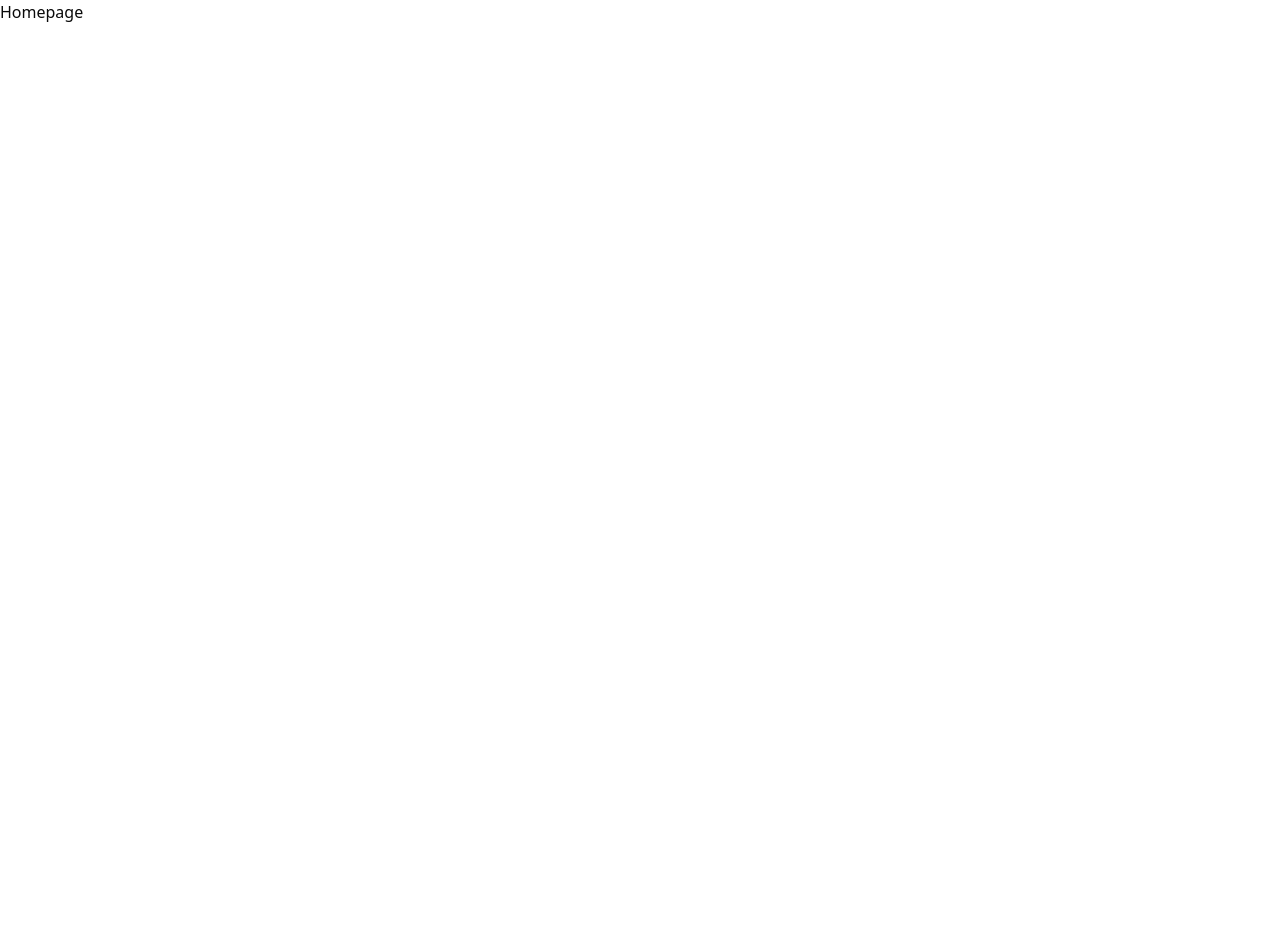
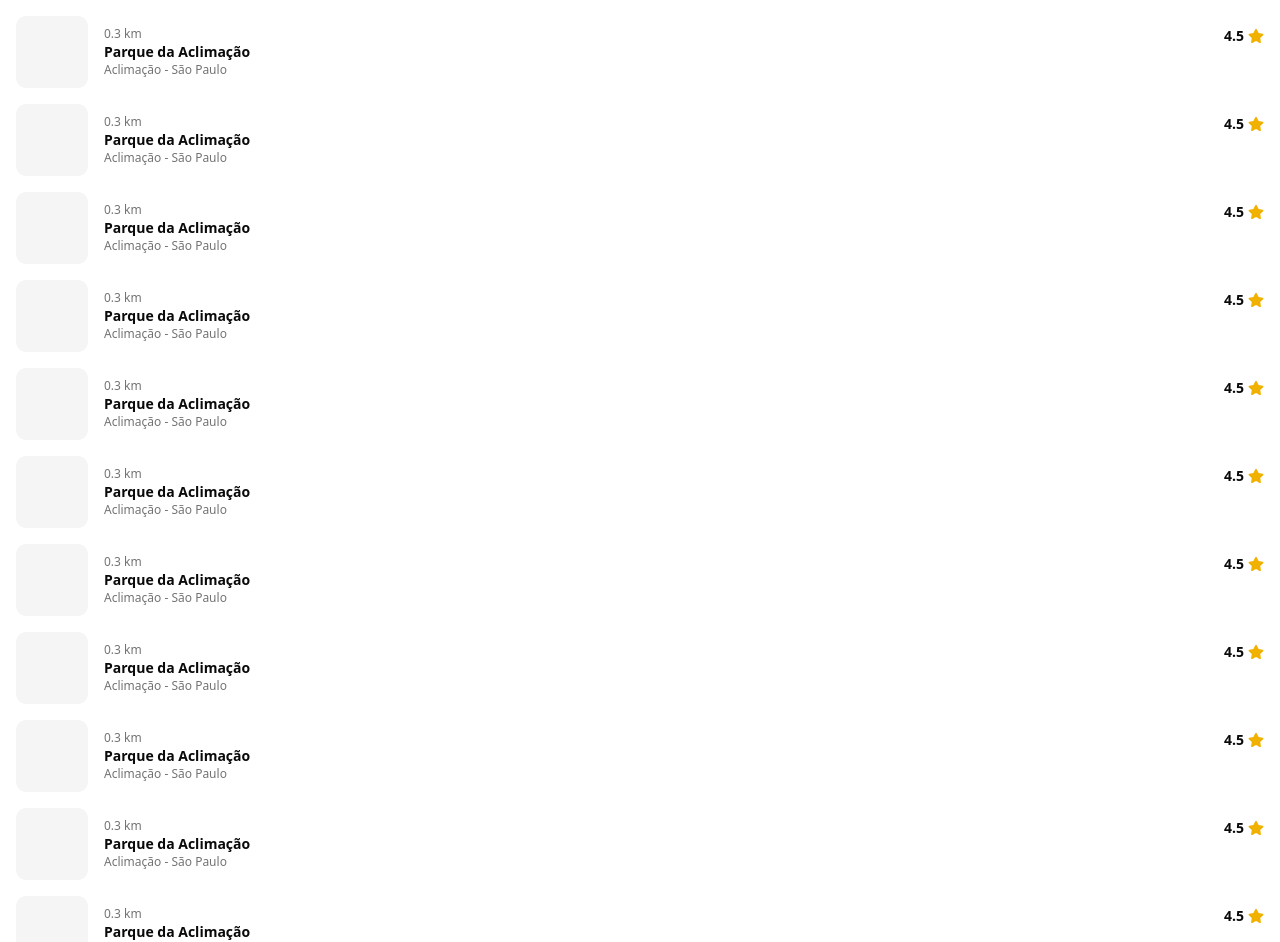
Before and after one commit to willianmarcucci/podepet, a Next.js app: page / in a window 1280 px wide. Shown: the top 942 px of the page. Before the commit the page ends 800 px from the top, so only its background shows below. Built offline with nearby package versions, Linux system fonts and the light colour scheme.

Commit message:
Teste com os itens

```diff
--- a/app/page.tsx
+++ b/app/page.tsx
@@ -9,10 +9,27 @@ import {
   ItemTitle,
 } from "@/components/ui/item";
 
+import { Star } from "lucide-react";
+
+// Inspo: https://dribbble.com/shots/26803134-Listings-Navigation-Lookscout-Design-System
+
 export default function Home() {
   return (
-    <div>
-Homepage
+    <div className="flex flex-col gap-4 p-4">
+      <PlaceItem />
+      <PlaceItem />
+      <PlaceItem />
+      <PlaceItem />
+      <PlaceItem />
+      <PlaceItem />
+      <PlaceItem />
+      <PlaceItem />
+      <PlaceItem />
+      <PlaceItem />
+      <PlaceItem />
+      <PlaceItem />
+      <PlaceItem />
+      <PlaceItem />
     </div>
   );
 }
--- a/components/place-item.tsx
+++ b/components/place-item.tsx
@@ -1,15 +1,27 @@
-import { Item, ItemContent, ItemDescription, ItemHeader, ItemTitle } from "./ui/item";
+import { FaStar } from "react-icons/fa";
 
 export default function PlaceItem() {
   return (
-    <Item variant={"outline"}>
-      <ItemHeader>
-        <div className="h-40 bg-muted aspect-square rounded-sm w-full"></div>
-      </ItemHeader>
-      <ItemContent>
-        <ItemTitle>Shopping Pátio Paulista</ItemTitle>
-        <ItemDescription>à 320 metros</ItemDescription>
-      </ItemContent>
-    </Item>
+    <div className="flex gap-4 items-center">
+      {/* Imagem */}
+      <div className="h-[72px] w-[72px] bg-muted rounded-lg shrink-0"></div>
+
+      <div className="flex gap-4 w-full">
+        {/* Informações */}
+        <div className="flex flex-col w-full">
+          <p className="text-xs text-muted-foreground">0.3 km</p>
+          <p className="text-sm font-semibold">Parque da Aclimação</p>
+          <p className="text-xs text-muted-foreground">Aclimação - São Paulo</p>
+        </div>
+
+        {/* Avaliações */}
+        <div>
+          <div className="flex gap-1 items-center">
+            <span className="text-sm font-semibold">4.5</span>
+            <FaStar className="text-yellow-500" />
+          </div>
+        </div>
+      </div>
+    </div>
   );
 }
--- a/package.json
+++ b/package.json
@@ -17,6 +17,7 @@
     "next": "16.0.6",
     "react": "19.2.0",
     "react-dom": "19.2.0",
+    "react-icons": "^5.5.0",
     "tailwind-merge": "^3.4.0"
   },
   "devDependencies": {
```
Also changed, not shown: 1 other file (tests, documents, lock files or other folders).
